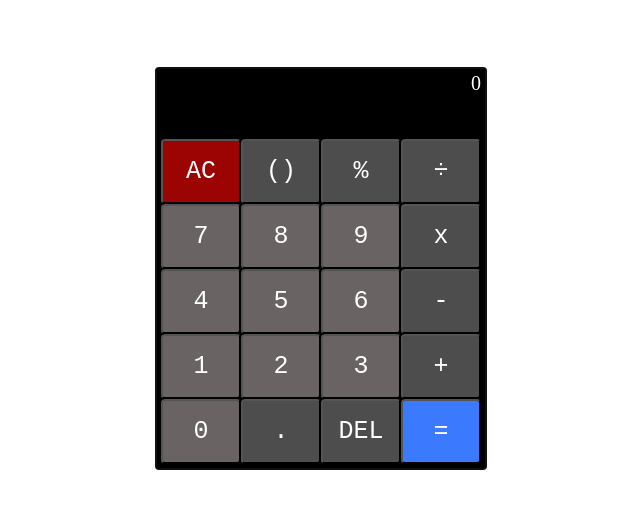
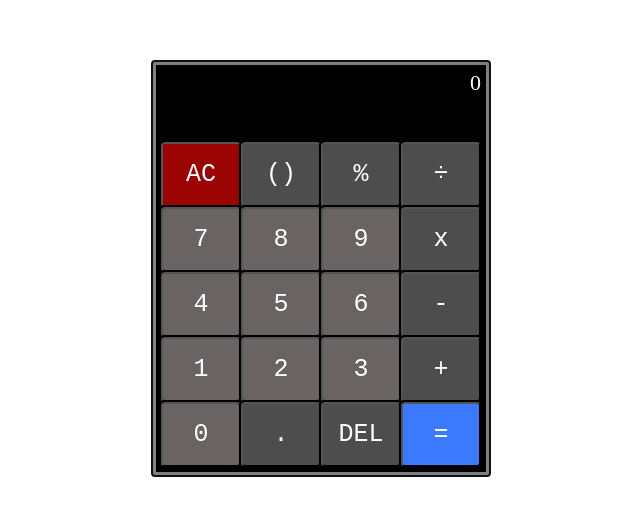
Before and after one commit to jng34/js-calculator, a React (Vite) app: page / in a window 1280 px wide. Shown: the part 140-656 px from the top of the page, without its empty margins (319-959 px from the left). Built offline with nearby package versions, Linux system fonts and the light colour scheme.

Commit message:
edited css for calc body

```diff
--- a/src/components/Screens.tsx
+++ b/src/components/Screens.tsx
@@ -3,8 +3,8 @@ import { ScreenProps } from "../types/types";
 const Screens = ({ input, output }: ScreenProps) => {
   return (
     <>
-      <div id="output-display">{input}</div>
-      <div id="display">{output}</div>
+      <div id="display">{input}</div>
+      <div id="output-display">{output}</div>
     </>
   )
 }
--- a/src/index.css
+++ b/src/index.css
@@ -27,31 +27,31 @@ button {
 }
 
 .calculator {
-  border: 2px grey #47476b;
+  border: 5px solid gray;
   padding: 5px;
   background: black;
   width: 320px;
   position: relative;
 }
 
-#display {
+#output-display {
   font-size: 40px;
   font-family: digital;
   color: white;
   text-align: right;
   line-height: 35px;
   height: 4vh;
-  padding: 5px 0;
+  padding: 5px 0 10px 0;
 }
 
-#output-display {
+#display {
   min-height: 3vh;
   font-family: digital;
-  font-size: 20px;
+  font-size: 22px;
   color: white;
   text-align: right;
   vertical-align: text-top;
-  line-height: 20px;
+  line-height: 25px;
   overflow-wrap: break-word;
   word-wrap: break-word;
 }
```
